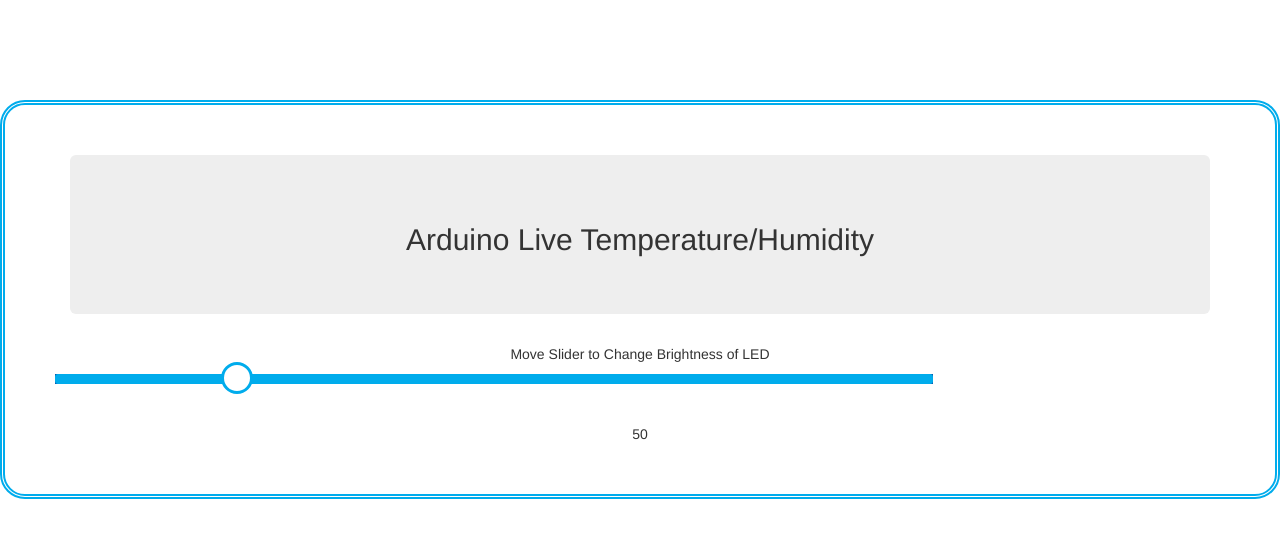
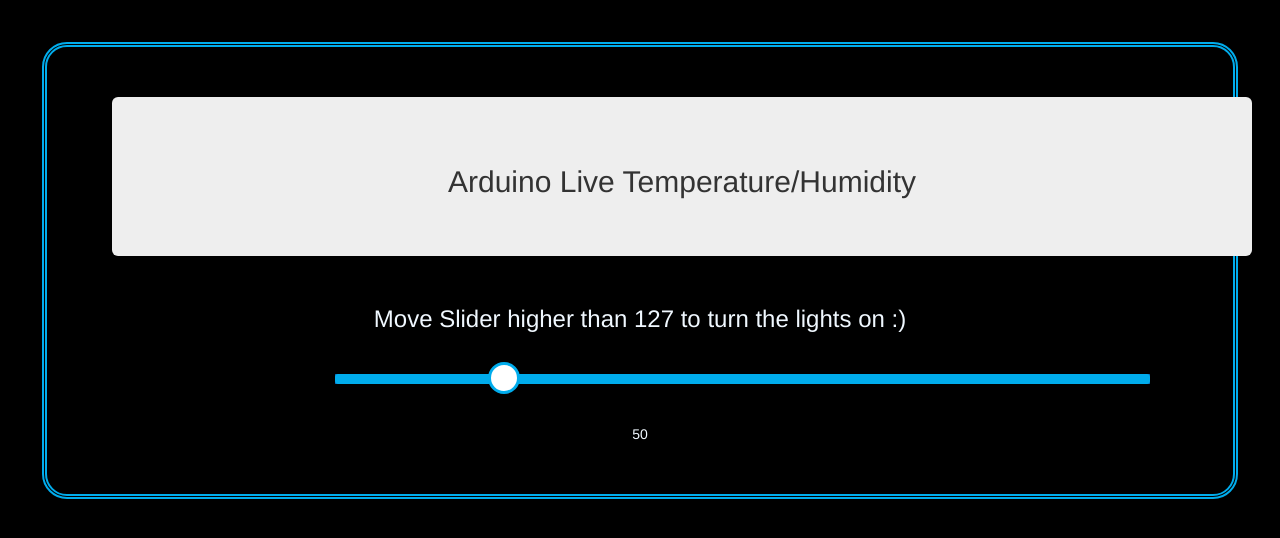
Before and after one commit to Bahaddou88/arduino, a website with bundled scripts: page temperature_sensor/Temperature/client/index.html in a window 1280 px wide. Built offline with nearby package versions, Linux system fonts and the light colour scheme; files whose address does not match are found by name.

Commit message:
commit final

```diff
--- a/temperature_sensor/Temperature/client/index.html
+++ b/temperature_sensor/Temperature/client/index.html
@@ -13,7 +13,7 @@
     <script src="socket.io/socket.io.js"></script>
     <link rel="stylesheet" href="style.css">
 </head>
-<body>
+<body style="margin:3em;">
     <div class="container">
         <div class="jumbotron">
             <h2>Arduino Live Temperature/Humidity</h2>
@@ -22,10 +22,10 @@
         </div>
     </div>
 
-    <div>
-        <p>Move Slider to Change Brightness of LED</p> <input type="range" id= "inputSlider"  min="0" max="255" value="50" step="1" oninput="showValue(this.value)" />
+    <div >
+        <h3 style="color: aliceblue;">Move Slider higher than 127 to turn the lights on :)</h3> <input style="margin-top: 3em;margin-left: 17em;" type="range" id= "inputSlider"  min="0" max="255" value="50" step="1" oninput="showValue(this.value)" />
 
-        <br><br><span id="outputText">50</span>
+        <br><br><span id="outputText" style="color: aliceblue;">50</span>
 
         <script type="text/javascript">
                 var socket = io.connect();
--- a/temperature_sensor/Temperature/client/style.css
+++ b/temperature_sensor/Temperature/client/style.css
@@ -1,9 +1,8 @@
 
 body {
-
 	text-align: center;
 	margin-top: 100px;
-	background: #ffffff;
+	background: black;
     border: 5px double #00acec;
 	padding: 50px;
 	border-radius: 25px;
```
